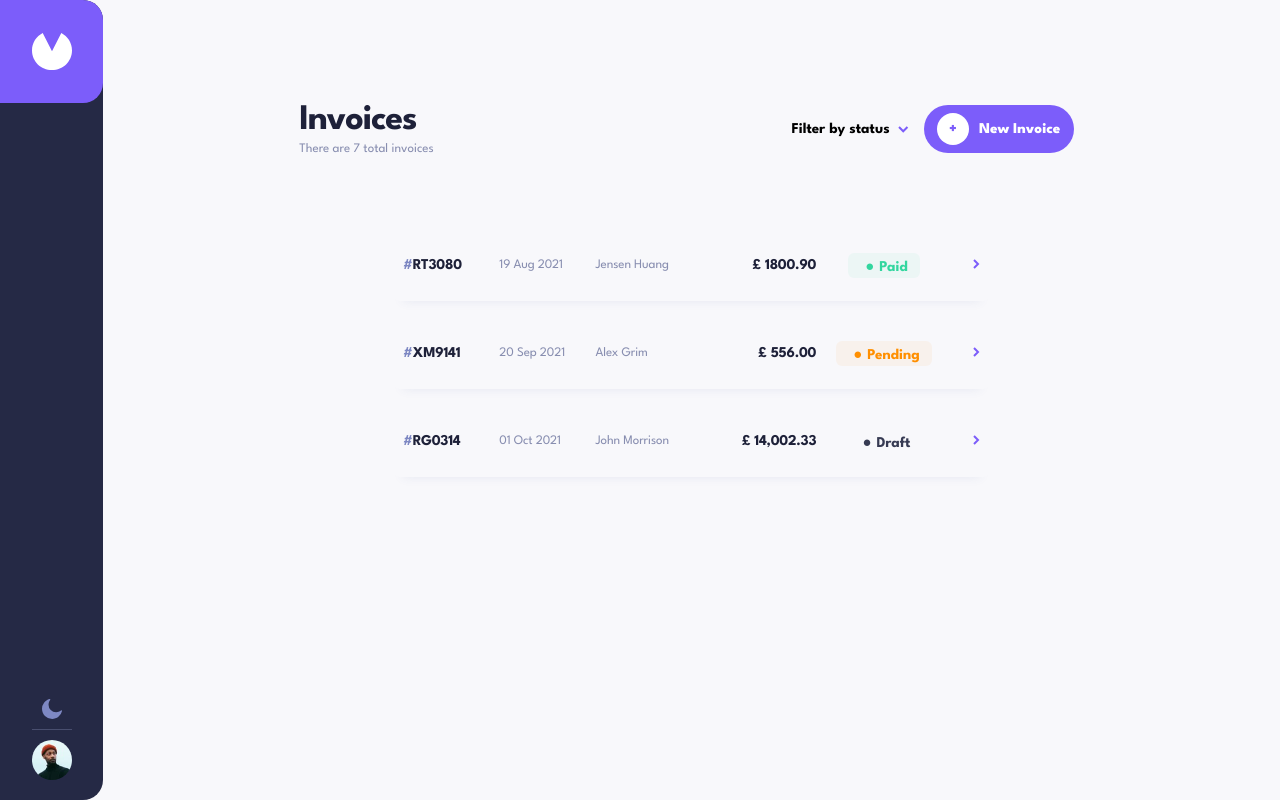
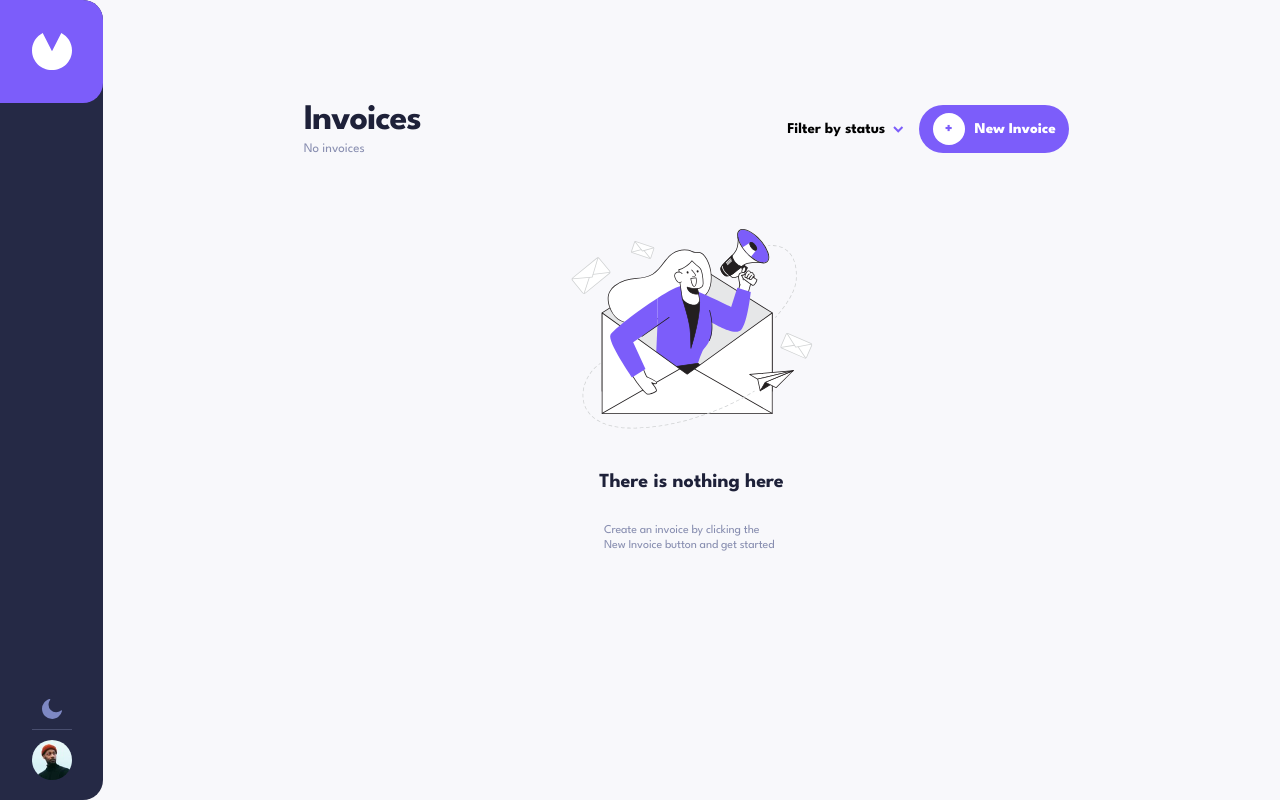
Before and after one commit to vel-sk98/invoice-app, a React app: page / in a window 1280 px wide. Built offline with nearby package versions, Linux system fonts and the light colour scheme; the HTML template or start-up script is replaced by a standard one; a web font is replaced by a local one.

Commit message:
feat: add EmptyState component closes #8

```diff
--- /dev/null
+++ b/src/components/EmptyState.css
@@ -0,0 +1,32 @@
+.empty{
+    display: flex;
+    flex-direction: column;
+    align-items: center;
+    gap:40px;
+    flex:1;
+
+
+}
+.empty-illustration{
+    width:241px;
+    height: auto;
+
+}
+.empty-content{
+    display: flex;
+    flex-direction: column;
+    align-items: center;
+    gap: 16px;
+}
+.empty-content h2{
+    font-size: var(--font-size-xl);
+    font-weight: 700;
+    margin-bottom: 16px;
+}
+.empty-content p{
+    max-width: 175px;
+    line-height: 15px;
+    letter-spacing: -0.1px;
+    font-size: var(--font-size-md);
+    color: var(--color-grey);
+}
--- /dev/null
+++ b/src/components/EmptyState.jsx
@@ -0,0 +1,18 @@
+import './EmptyState.css'
+import empty from '../assets/illustration-empty.svg'
+const EmptyState = () => {
+  return (
+      <div className='empty'>
+          <div className='empty-illustration'>
+              <img src={empty} alt='empty' />
+          </div>
+          <div className='empty-content'>
+          <h2>There is nothing here</h2>
+              <p>Create an invoice by clicking the New Invoice button and get started</p>
+         </div>
+
+      </div>
+  )
+}
+
+export default EmptyState
--- a/src/routes/index.jsx
+++ b/src/routes/index.jsx
@@ -3,6 +3,7 @@ import '../styles/invoices.css'
 import InvoiceCard from "../components/InvoiceCard";
 import data from "../data/invoices";
 import arrow from '../assets/icon-arrow-down.svg';
+import EmptyState from "../components/EmptyState";
 
 export const Route = createFileRoute('/')({
     component: InvoiceList,
@@ -14,7 +15,7 @@ function InvoiceList() {
             <div className="main-content">
                 <div>
                     <h1>Invoices</h1>
-                    <p>There are 7 total invoices</p>
+                    <p>No invoices</p>
                 </div>
                 <div className="heading-right">
 
@@ -30,11 +31,13 @@ function InvoiceList() {
 
                 </div>
             </div>
-            <div className="invoice-list">
+
+            <EmptyState />
+            {/* <div className="invoice-list">
                 <InvoiceCard invoiceData={data[0]} />
                 <InvoiceCard invoiceData={data[1]} />
                 <InvoiceCard invoiceData={data[2]} />
-            </div>
+            </div> */}
 
         </div>
     )
```
